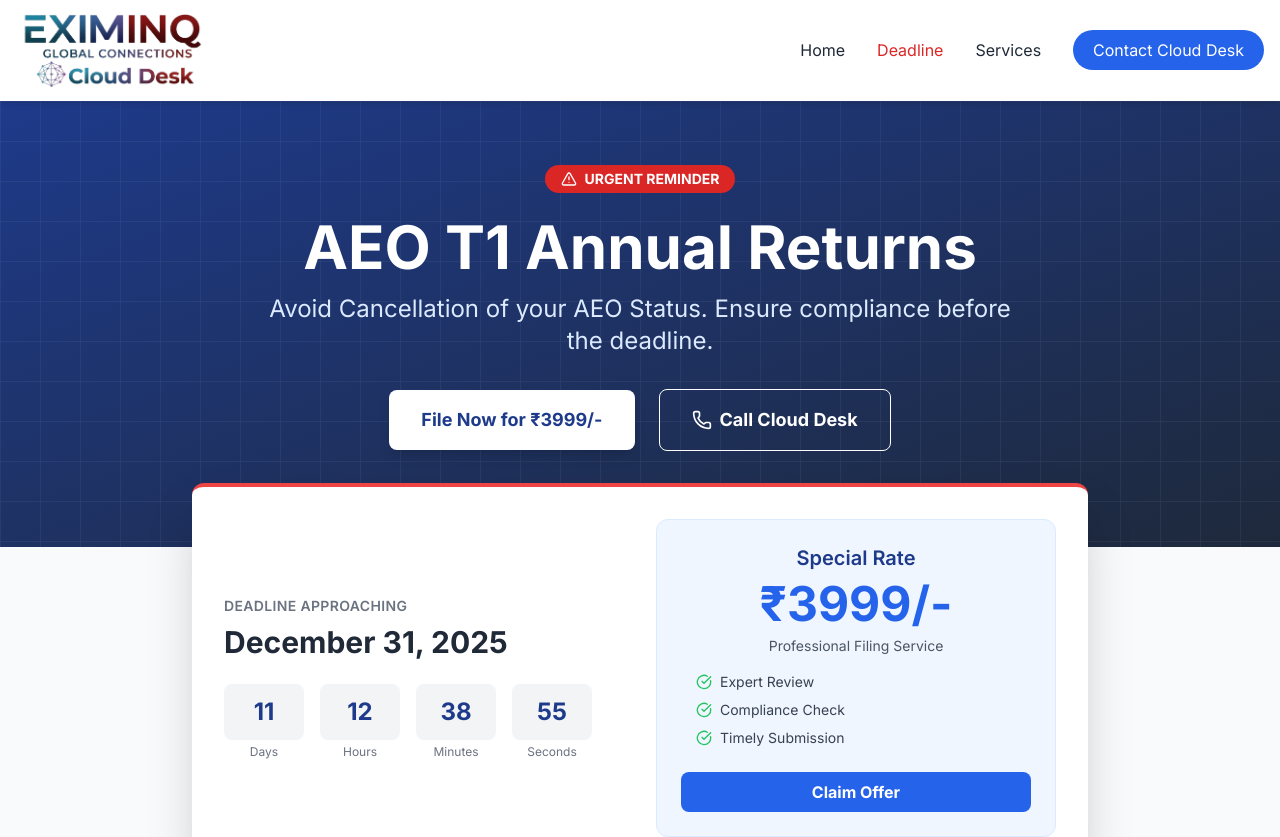
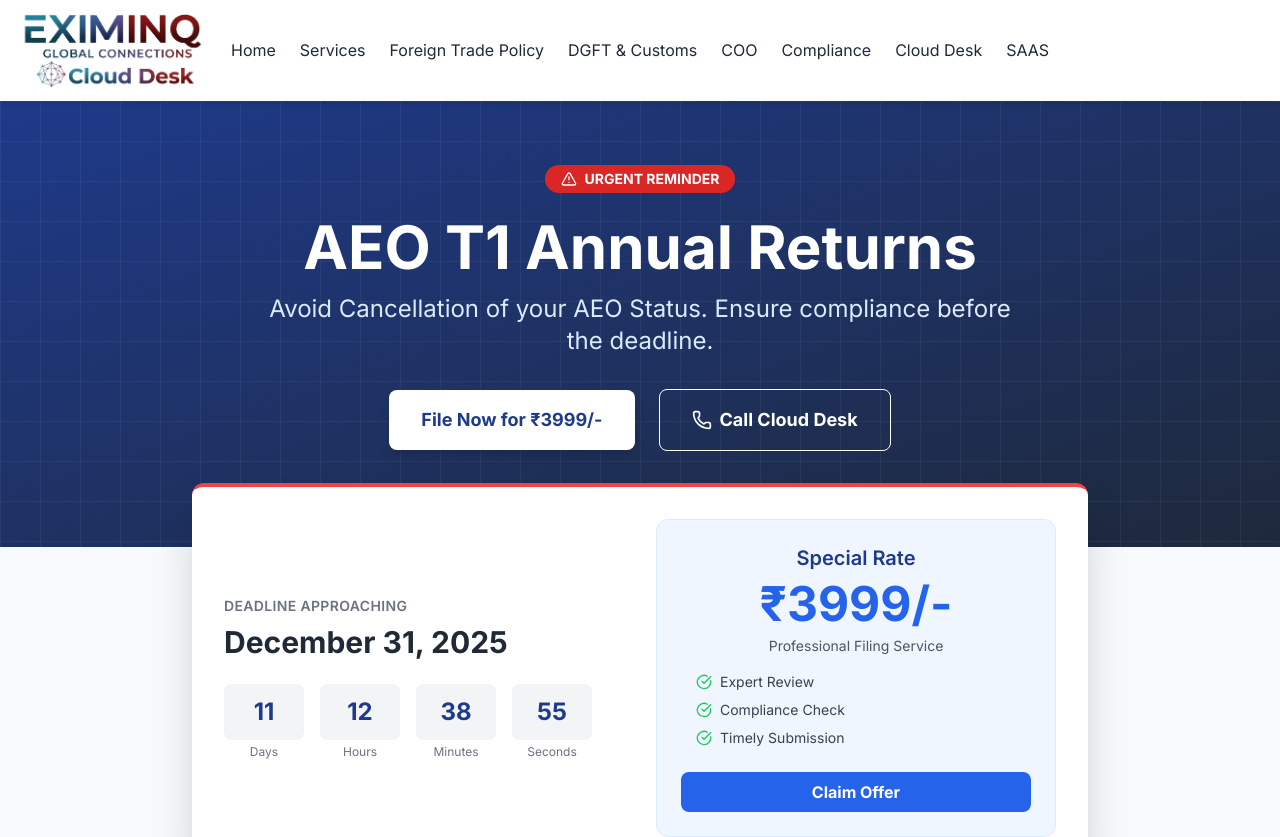
Before and after one commit to omkar404/eximinq-global-connection, a React (Create React App) app: page /AEO in a window 1280 px wide. Shown: the top 837 px of the page. Built offline with nearby package versions, Linux system fonts and the light colour scheme; the HTML template or start-up script is replaced by a standard one.

Commit message:
Added google analytics

```diff
--- a/public/index.html
+++ b/public/index.html
@@ -4,12 +4,20 @@
     <meta charset="utf-8" />
 
     <!-- Responsive viewport - REQUIRED -->
-    <meta name="viewport" content="width=device-width, initial-scale=1, maximum-scale=1" />
+    <meta
+      name="viewport"
+      content="width=device-width, initial-scale=1, maximum-scale=1"
+    />
 
     <meta name="theme-color" content="#000000" />
-    <meta name="description" content="EXIMINQ CloudDesk – DGFT, Customs & Compliance Helpdesk" />
-    <link href="https://fonts.googleapis.com/css2?family=Inter:wght@300;400;600;700&display=swap" rel="stylesheet">
-
+    <meta
+      name="description"
+      content="EXIMINQ CloudDesk – DGFT, Customs & Compliance Helpdesk"
+    />
+    <link
+      href="https://fonts.googleapis.com/css2?family=Inter:wght@300;400;600;700&display=swap"
+      rel="stylesheet"
+    />
 
     <link rel="icon" href="%PUBLIC_URL%/favicon.ico" />
     <link rel="apple-touch-icon" href="%PUBLIC_URL%/logo192.png" />
@@ -18,7 +26,27 @@
     <title>EXIMINQ - Cloud Desk</title>
 
     <!-- Google tag (gtag.js) -->
-    <script async src="https://www.googletagmanager.com/gtag/js?id=G-WENV0R8KVK"></script>
+    <script
+      async
+      src="https://www.googletagmanager.com/gtag/js?id=G-WENV0R8KVK"
+    ></script>
+
+    <!-- Google Analytics -->
+    <script
+      async
+      src="https://www.googletagmanager.com/gtag/js?id=G-G-NHDYH3L0V2"
+    ></script>
+    <script>
+      window.dataLayer = window.dataLayer || [];
+      function gtag() {
+        dataLayer.push(arguments);
+      }
+      gtag("js", new Date());
+      gtag("config", "G-G-NHDYH3L0V2", {
+        send_page_view: true,
+      });
+    </script>
+
     <script>
       window.dataLayer = window.dataLayer || [];
       function gtag() {
--- a/src/components/CloudDeskAEOLanding/NavbarAEO.jsx
+++ b/src/components/CloudDeskAEOLanding/NavbarAEO.jsx
@@ -5,43 +5,69 @@ import BrandLogo from "../BrandLogo/BrandLogo";
 const NavbarAEO = ({ isMenuOpen, setIsMenuOpen }) => {
   return (
     <nav className="bg-white shadow-md sticky top-0 z-50">
-      <div className="container mx-auto px-4 py-3 flex justify-between items-center">
-
-        {/* Logo */}
+      <div className="container mx-auto px-4 py-3 grid grid-cols-3 items-center">
+        {/* Logo (Left) */}
         <div className="flex items-center">
-          <a href="https://eximinq.in/" className="cursor-pointer">
+          <a href="https://eximinq.in/">
             <BrandLogo />
           </a>
         </div>
 
-        {/* Desktop Menu */}
-        <div className="hidden md:flex space-x-8 items-center">
-          <a href="#home" className="hover:text-blue-700 font-medium">Home</a>
-          <a href="#deadline" className="hover:text-blue-700 font-medium text-red-600">Deadline</a>
-          <a href="#services" className="hover:text-blue-700 font-medium">Services</a>
+        <div className="hidden md:flex justify-center space-x-6 font-medium text-gray-800">
+          <a className="hover:text-teal-500 whitespace-nowrap" href="/">
+            Home
+          </a>
+          <a className="hover:text-teal-500 whitespace-nowrap" href="/services">
+            Services
+          </a>
           <a
-            href="#contact"
-            className="bg-blue-600 text-white px-5 py-2 rounded-full hover:bg-blue-700 transition"
+            className="hover:text-teal-500 whitespace-nowrap"
+            href="/foreign-trade-policy"
           >
-            Contact Cloud Desk
+            Foreign Trade Policy
+          </a>
+          <a
+            className="hover:text-teal-500 whitespace-nowrap"
+            href="/dgft-customs-consultancy"
+          >
+            DGFT & Customs
+          </a>
+          <a
+            className="hover:text-teal-500 whitespace-nowrap"
+            href="/certificate-of-origin"
+          >
+            COO
+          </a>
+          <a
+            className="hover:text-teal-500 whitespace-nowrap"
+            href="/compliance-trade-india"
+          >
+            Compliance
+          </a>
+          <a
+            className="hover:text-teal-500 whitespace-nowrap"
+            href="/contact-us"
+          >
+            Cloud Desk
+          </a>
+          <a
+            className="hover:text-teal-500 whitespace-nowrap"
+            href="/clouddesk-saas"
+          >
+            SAAS
           </a>
         </div>
 
-        {/* Mobile Toggle */}
-        <button className="md:hidden text-gray-600" onClick={() => setIsMenuOpen(!isMenuOpen)}>
-          {isMenuOpen ? <X size={28} /> : <Menu size={28} />}
-        </button>
+        {/* Mobile Toggle (Right) */}
+        <div className="flex justify-end md:hidden">
+          <button
+            className="text-gray-600"
+            onClick={() => setIsMenuOpen(!isMenuOpen)}
+          >
+            {isMenuOpen ? <X size={28} /> : <Menu size={28} />}
+          </button>
+        </div>
       </div>
-
-      {/* Mobile Dropdown */}
-      {isMenuOpen && (
-        <div className="md:hidden bg-white border-t p-4 flex flex-col space-y-4 shadow-lg">
-          <a href="#home" onClick={() => setIsMenuOpen(false)}>Home</a>
-          <a href="#deadline" className="text-red-600 font-bold" onClick={() => setIsMenuOpen(false)}>Urgent Deadline</a>
-          <a href="#services" onClick={() => setIsMenuOpen(false)}>Our Services</a>
-          <a href="#contact" className="text-blue-600 font-bold" onClick={() => setIsMenuOpen(false)}>Contact Cloud Desk</a>
-        </div>
-      )}
     </nav>
   );
 };
--- a/src/components/CloudDeskRodstep/Calculator.jsx
+++ b/src/components/CloudDeskRodstep/Calculator.jsx
@@ -60,7 +60,7 @@ const Calculator = ({
                       : "text-slate-500 hover:text-slate-700"
                   }`}
               >
-                I want to SELL
+                I want to BUY
               </button>
 
               <button
@@ -72,7 +72,7 @@ const Calculator = ({
                       : "text-slate-500 hover:text-slate-700"
                   }`}
               >
-                I want to BUY
+                I want to SELL
               </button>
             </div>
 
@@ -135,7 +135,6 @@ const Calculator = ({
                     {rates[calcScheme][calcType]}%
                   </span>
                 </div>
-
                 <div className="flex justify-between items-end">
                   <span className="text-slate-600 font-bold">Total Value</span>
                   <span className="text-3xl font-extrabold text-blue-700">
```
